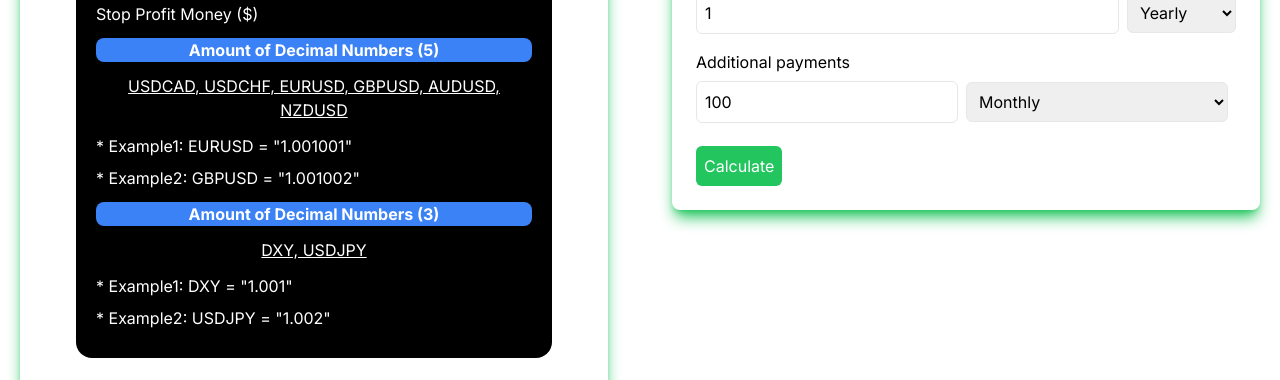
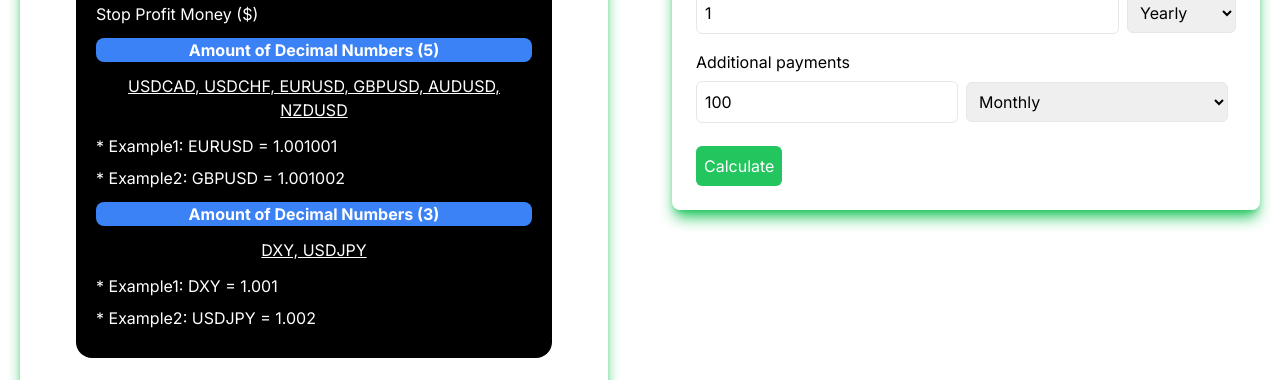
Before and after one commit to TshwaneloMatlou/eig, a Next.js app: page /Calculators in a window 1280 px wide. Shown: the part 1000-1380 px from the top of the page. Built offline with nearby package versions, Linux system fonts and the light colour scheme.

Commit message:
P/L calculator

```diff
--- a/app/Components/ProfitLossCalculator.tsx
+++ b/app/Components/ProfitLossCalculator.tsx
@@ -79,13 +79,13 @@ const ProfitLossCalculator = () => {
           <p className='mb-2'>* Example Calculate Profit:  LotSize * Stop Profit Points = Stop Profit Money ($)</p>
           <h1 className='bg-blue-500 text-center font-bold my-3 rounded-lg'>Amount of Decimal Numbers (5) </h1>
           <p className='text-center mb-3 underline'>USDCAD, USDCHF, EURUSD, GBPUSD, AUDUSD, NZDUSD</p>
-          <p className='mb-2'>* Example1: EURUSD = "1.001001"</p>
-          <p className='mb-2'>* Example2: GBPUSD = "1.001002"</p>
+          <p className='mb-2'>* Example1: EURUSD = 1.001001</p>
+          <p className='mb-2'>* Example2: GBPUSD = 1.001002</p>
 
           <h1 className='bg-blue-500 text-center font-bold my-3 rounded-lg'>Amount of Decimal Numbers (3) </h1>
           <p className='text-center mb-3 underline'>DXY, USDJPY</p>
-          <p className='mb-2'>* Example1: DXY = "1.001"</p>
-          <p className='mb-2'>* Example2: USDJPY = "1.002"</p>
+          <p className='mb-2'>* Example1: DXY = 1.001</p>
+          <p className='mb-2'>* Example2: USDJPY = 1.002</p>
         </div>
         <div className='mx-auto text-center pt-8 px-2'>E.I.G</div>
         <div className="flex flex-col">
```
